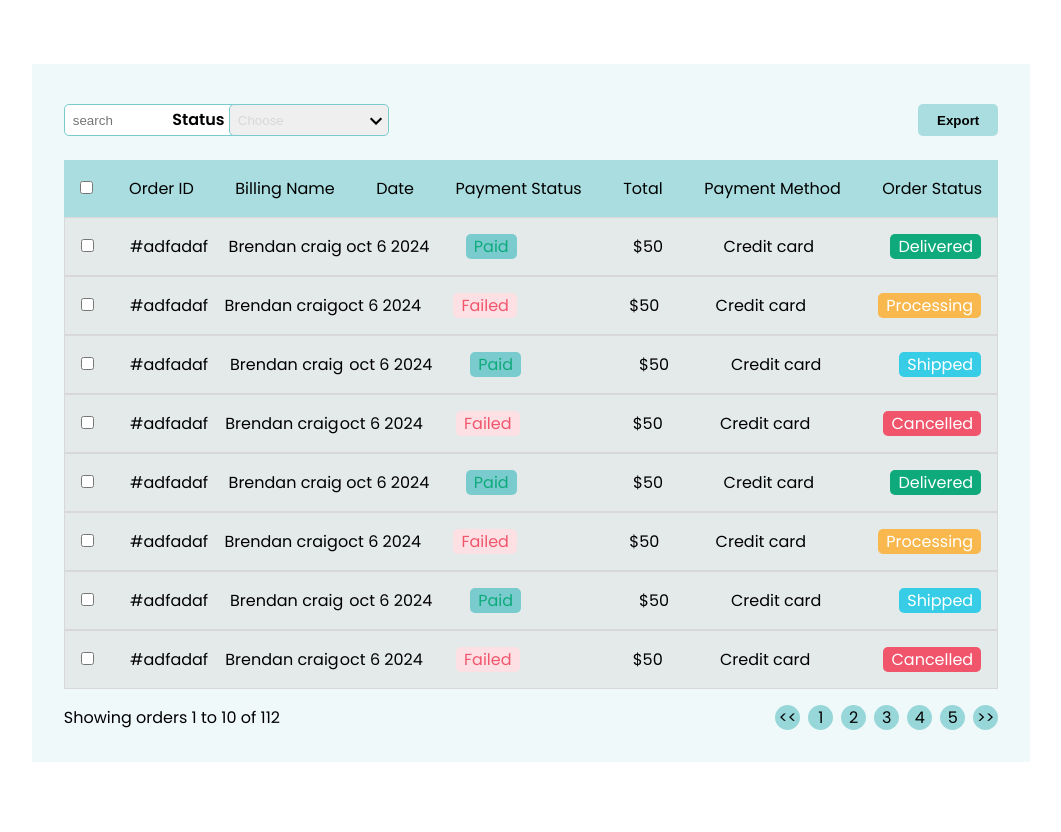
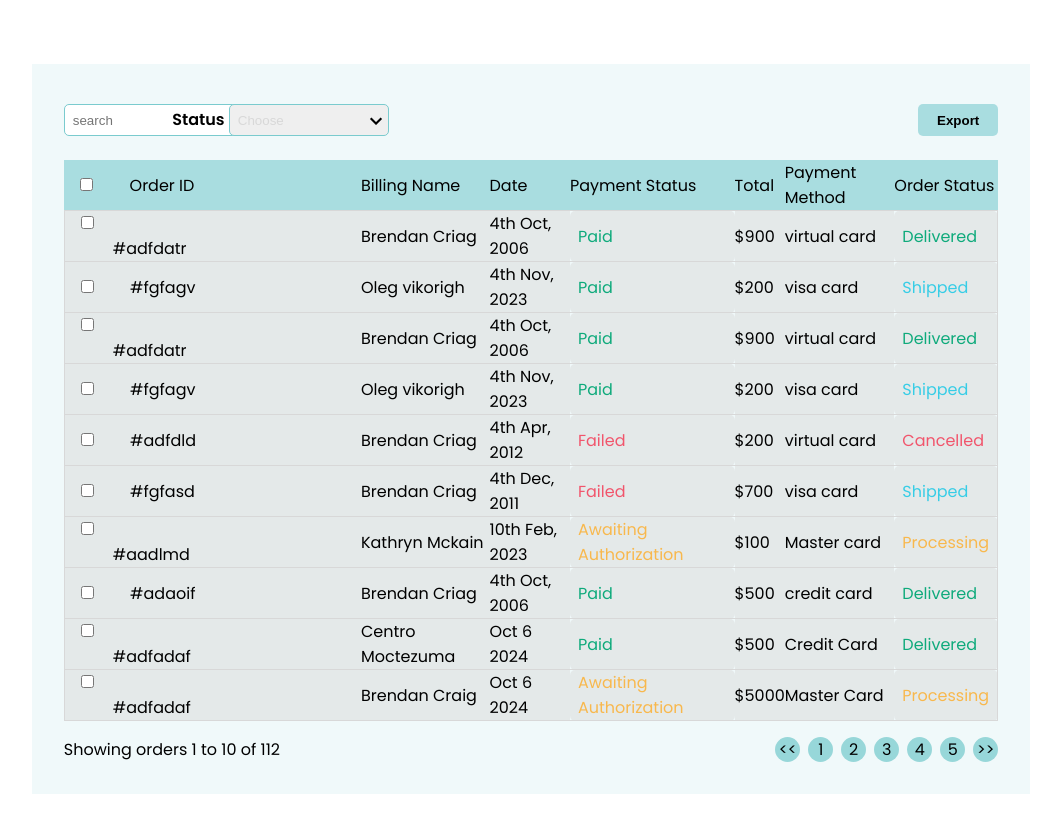
Before and after one commit to Triad01/THE-EMPYREAN-COUPLE-PROJECT, a plain HTML site: page index.html in a window 1280 px wide. Shown: the whole page, without its empty margins (109-1170 px from the left). Drawn offline with Linux system fonts and the light colour scheme.

Commit message:
modified html css and js codes

```diff
--- a/app.js
+++ b/app.js
@@ -1,86 +1,108 @@
 "use strict";
-// const section__orders = document.querySelector(".section__orders");
+// DOM SELECTIONS ===================================
+const section__orders = document.querySelector(".section__orders");
+const section__headings = document.querySelector(".section__headings");
 
-// const DDUMMY_ORDERS = [
-//   {
-//     id: "#adafdf",
-//     name: "Brendan Criag",
-//     date: "4th October, 2006",
-//     payment_status: "Paid",
-//     total: "$500",
-//     payment_method: "credit card",
-//     order_status: "Delivered",
-//   },
-//   {
-//     id: "#aadrtd",
-//     name: "Kathryn Mckain",
-//     date: "10th November, 2023",
-//     payment_status: "awaiting authorization",
-//     total: "$1000",
-//     payment_method: "Master card",
-//     order_status: "Processing",
-//   },
-//   {
-//     id: "#fgfasd",
-//     name: "Brendan Criag",
-//     date: "4th october, 2011",
-//     payment_status: "payment_failed",
-//     total: "$2000",
-//     payment_method: "visa card",
-//     order_status: "Shipped",
-//   },
-//   {
-//     id: "#adfdfad",
-//     name: "Brendan Criag",
-//     date: "4th october, 2012",
-//     payment_status: "payment_failed",
-//     total: "$2000",
-//     payment_method: "virtual card",
-//     order_status: "Cancelled",
-//   },
-//   {
-//     id: "#fgfagv",
-//     name: "Oleg vikorigh",
-//     date: "4th october, 2023",
-//     payment_status: "paid",
-//     total: "$200",
-//     payment_method: "visa card",
-//     order_status: "Shipped",
-//   },
-//   {
-//     id: "#adfdatr",
-//     name: "Brendan Criag",
-//     date: "4th october, 2006",
-//     payment_status: "Paid",
-//     total: "$900",
-//     payment_method: "virtual card",
-//     order_status: "Delivered",
-//   },
-// ];
+const DUMMY_ORDERS = [
+  {
+    id: "#adaoif",
+    name: "Brendan Criag",
+    date: "4th Oct, 2006",
+    payment_status: "Paid",
+    total: "$500",
+    payment_method: "credit card",
+    order_status: "Delivered",
+  },
+  {
+    id: "#aadlmd",
+    name: "Kathryn Mckain",
+    date: "10th Feb, 2023",
+    payment_status: "Awaiting Authorization",
+    total: "$100",
+    payment_method: "Master card",
+    order_status: "Processing",
+  },
+  {
+    id: "#fgfasd",
+    name: "Brendan Criag",
+    date: "4th Dec, 2011",
+    payment_status: "Failed",
+    total: "$700",
+    payment_method: "visa card",
+    order_status: "Shipped",
+  },
+  {
+    id: "#adfdld",
+    name: "Brendan Criag",
+    date: "4th Apr, 2012",
+    payment_status: "Failed",
+    total: "$200",
+    payment_method: "virtual card",
+    order_status: "Cancelled",
+  },
+  {
+    id: "#fgfagv",
+    name: "Oleg vikorigh",
+    date: "4th Nov, 2023",
+    payment_status: "Paid",
+    total: "$200",
+    payment_method: "visa card",
+    order_status: "Shipped",
+  },
+  {
+    id: "#adfdatr",
+    name: "Brendan Criag",
+    date: "4th Oct, 2006",
+    payment_status: "Paid",
+    total: "$900",
+    payment_method: "virtual card",
+    order_status: "Delivered",
+  },
+  {
+    id: "#fgfagv",
+    name: "Oleg vikorigh",
+    date: "4th Nov, 2023",
+    payment_status: "Paid",
+    total: "$200",
+    payment_method: "visa card",
+    order_status: "Shipped",
+  },
+  {
+    id: "#adfdatr",
+    name: "Brendan Criag",
+    date: "4th Oct, 2006",
+    payment_status: "Paid",
+    total: "$900",
+    payment_method: "virtual card",
+    order_status: "Delivered",
+  },
+];
 
-// Dummy_ORDERS.forEach((order) => {
-//   section__orders.insertAdjacentHTML(
-//     "afterend",
-//     `  <div class="section__order">
-//     <div>
-//       <input type="checkbox" />
-//       <p>${order.id}</p>
-//     </div>
-//     <div>${order.name}</div>
-//     <div>${order.date}</div>
-//     <div>${order.payment_status}</div>
-//     <div>${order.total}</div>
-//     <div>${order.payment_method}</div>
-//     <div>${order.order_status}</div>
-//   </div>
-//     `
-//   );
-// });
+DUMMY_ORDERS.forEach((order) => {
+  section__headings.insertAdjacentHTML(
+    "afterend",
+    `  <tr class="section__order--details">
+    <th>
+      <div class="id_box">
+        <input type="checkbox" />
+        <p class="order__id">${order.id}</p>
+      </div>
+    </th>
+    <th>${order.name}</th>
+    <th>${order.date}</th>
+    <th class="payment_status">${order.payment_status}</th>
+    <th>${order.total}</th>
+    <th>${order.payment_method}</th>
+    <th class="order_status">${order.order_status}</th>
+  </tr>
+    `
+  );
+});
 
 const payment_status = document.querySelectorAll(".payment_status");
 const order_status = document.querySelectorAll(".order_status");
 
-// =====PAYMENT STATUS STYLES ===============.
+// =====PAYMENT STATUS STYLES ========================
 payment_status.forEach((status) => {
   if (status.textContent === "Paid") {
     status.classList.add("paid");
@@ -91,8 +113,7 @@ payment_status.forEach((status) => {
   }
 });
 
-// ===ORDER STATUS STYLES =========================
-
+// ===ORDER STATUS STYLES =======================================
 order_status.forEach((status) => {
   if (status.textContent === "Delivered") {
     status.classList.add("delivered");
--- a/index.html
+++ b/index.html
@@ -38,115 +38,50 @@
       </section>
       <!-- section oders -->
       <section class="section__orders">
-        <div class="section__heading">
-          <div>
-            <input type="checkbox" />
-            <p>Order ID</p>
-          </div>
-          <div>Billing Name</div>
-          <div>Date</div>
-          <div>Payment Status</div>
-          <div>Total</div>
-          <div>Payment Method</div>
-          <div>Order Status</div>
-        </div>
-        <div class="section__order">
-          <div>
-            <input type="checkbox" />
-            <p>#adfadaf</p>
-          </div>
-          <div>Brendan craig</div>
-          <div>oct 6 2024</div>
-          <div class="payment_status">Paid</div>
-          <div>$50</div>
-          <div>Credit card</div>
-          <div class="order_status">Delivered</div>
-        </div>
-        <div class="section__order">
-          <div>
-            <input type="checkbox" />
-            <p>#adfadaf</p>
-          </div>
-          <div>Brendan craig</div>
-          <div>oct 6 2024</div>
-          <div class="payment_status">Failed</div>
-          <div>$50</div>
-          <div>Credit card</div>
-          <div class="order_status">Processing</div>
-        </div>
-        <div class="section__order">
-          <div>
-            <input type="checkbox" />
-            <p>#adfadaf</p>
-          </div>
-          <div>Brendan craig</div>
-          <div>oct 6 2024</div>
-          <div class="payment_status">Paid</div>
-          <div>$50</div>
-          <div>Credit card</div>
-          <div class="order_status">Shipped</div>
-        </div>
-        <div class="section__order">
-          <div>
-            <input type="checkbox" />
-            <p>#adfadaf</p>
-          </div>
-          <div>Brendan craig</div>
-          <div>oct 6 2024</div>
-          <div class="payment_status">Failed</div>
-          <div>$50</div>
-          <div>Credit card</div>
-          <div class="order_status">Cancelled</div>
-        </div>
-        <div class="section__order">
-          <div>
-            <input type="checkbox" />
-            <p>#adfadaf</p>
-          </div>
-          <div>Brendan craig</div>
-          <div>oct 6 2024</div>
-          <div class="payment_status">Paid</div>
-          <div>$50</div>
-          <div>Credit card</div>
-          <div class="order_status">Delivered</div>
-        </div>
-        <div class="section__order">
-          <div>
-            <input type="checkbox" />
-            <p>#adfadaf</p>
-          </div>
-          <div>Brendan craig</div>
-          <div>oct 6 2024</div>
-          <div class="payment_status">Failed</div>
-          <div>$50</div>
-          <div>Credit card</div>
-          <div class="order_status">Processing</div>
-        </div>
-        <div class="section__order">
-          <div>
-            <input type="checkbox" />
-            <p>#adfadaf</p>
-          </div>
-          <div>Brendan craig</div>
-          <div>oct 6 2024</div>
-          <div class="payment_status">Paid</div>
-          <div>$50</div>
-          <div>Credit card</div>
-          <div class="order_status">Shipped</div>
-        </div>
-        <div class="section__order">
-          <div>
-            <input type="checkbox" />
-            <p>#adfadaf</p>
-          </div>
-          <div>Brendan craig</div>
-          <div>oct 6 2024</div>
-          <div class="payment_status">Failed</div>
-          <div>$50</div>
-          <div>Credit card</div>
-          <div class="order_status">Cancelled</div>
-        </div>
-      </section>
+        <table class="table">
+          <tr class="section__headings">
+            <th>
+              <div class="id_box">
+                <input type="checkbox" />
+                <p class="order__id">Order ID</p>
+              </div>
+            </th>
+            <th>Billing Name</th>
+            <th>Date</th>
+            <th>Payment Status</th>
+            <th>Total</th>
+            <th>Payment Method</th>
+            <th>Order Status</th>
+          </tr>
+          <tr class="section__order--details">
+              <td>
+                <div class="id_box">
+                  <input type="checkbox" />
+                  <p class="order__id">#adfadaf</p>
+                </div>
+              </td>
+              <td>Centro Moctezuma</td>
+              <td>Oct 6 2024</td>
+              <td class="payment_status">Paid</td>
+              <td>$500</td>
+              <td>Credit Card</td>
+              <td class="order_status">Delivered</td>
+          </tr>
+          <tr class="section__order--details">
+            <td>
+              <div class="id_box">
+                <input type="checkbox" />
+                <p class="order__id">#adfadaf</p>
+              </div>
+            </td>
+            <td>Brendan Craig</td>
+            <td>Oct 6 2024</td>
+            <td class="payment_status">Awaiting Authorization</td>
+            <td>$5000</td>
+            <td>Master Card</td>
+            <td class="order_status">Processing</td>
+          </tr>
+        </table>
       <section class="page_count">
         <p class="">Showing orders 1 to 10 of 112</p>
         <div class="go-to_circles">
--- a/style.css
+++ b/style.css
@@ -82,50 +82,37 @@ select {
   color: #000;
   font-weight: bold;
 }
-/* SECTION ORDERS (Heading) ======================================================================= */
 
-.section__heading {
-  display: flex;
-  background-color: rgba(122, 203, 206, 59%);
-  justify-content: space-between;
-  padding: 1rem;
+/* section oder (table layout) ======================*/
+table {
+  width: 100%;
+  /* border-spacing: 0; */
+  border-collapse: collapse;
   margin-top: 1rem;
 }
+.section__headings {
+  background-color: rgba(122, 203, 206, 59%);
+  height: 3rem;
+}
 
-.section__orders p,
-.section__order p {
+th {
+  text-align: start;
+  font-weight: 400;
+}
+.id_box {
+  margin-right: 10rem;
+  padding-left: 1rem;
+}
+
+.section__orders .order__id {
   display: inline;
   margin-left: 2rem;
 }
 
-/* SECTION ORDER --- (Order details) */
-.section__order {
-  display: flex;
-  justify-content: space-between;
-  padding: 1rem;
+.section__order--details {
   background-color: rgba(217, 217, 217, 50%);
   border: 1px solid rgba(216, 216, 216, 100%);
-}
-
-.section__order div {
-  text-align: center;
-  margin-left: 0rem;
-}
-
-.section__order > :nth-child(2) {
-  transform: translateX(-2rem);
-}
-.section__order > :nth-child(3) {
-  transform: translateX(-5rem);
-}
-.section__order > :nth-child(4) {
-  transform: translateX(-6rem);
-}
-.section__order > :nth-child(5) {
-  transform: translateX(-2rem);
-}
-.section__order > :nth-child(6) {
-  transform: translateX(-1.5rem);
+  height: 3rem;
 }
 
 /*  Page count ===================== */
@@ -134,6 +121,11 @@ select {
   display: flex;
   justify-content: space-between;
   margin-top: 1rem;
+}
+
+.page_count + p {
+  padding-left: 0;
+  margin-left: 0;
 }
 .go-to_circles {
   display: flex;
@@ -152,51 +144,51 @@ select {
   margin-right: 0.5rem;
 }
 
-/* payment status colors */
+/* payment status colors =================================================== */
 
 .paid {
   color: #0eaa7b;
-  background-color: #7acbce;
+  /* background-color: #7acbce; */
   border-radius: 5px;
   padding: 0 0.5rem;
 }
 .failed {
   color: #f1556c;
-  background-color: #fce0e4;
+  /* background-color: #fce0e4; */
   border-radius: 5px;
   padding: 0 0.5rem;
 }
 .awaiting_authorization {
   color: #f8b84d;
-  background-color: #fcebd0;
+  /* background-color: #fcebd0; */
   border-radius: 5px;
   padding: 0 0.5rem;
 }
 
-/* Order status colors */
+/* Order status colors =======================================================*/
 .delivered {
-  background-color: #0eaa7b;
-  color: #fff;
+  /* background-color: #0eaa7b; */
+  color: #0eaa7b;
   border-radius: 5px;
   padding: 0 0.5rem;
 }
 .processing {
-  background-color: #f8b84d;
-  color: #fff;
+  /* background-color: #f8b84d; */
+  color: #f8b84d;
   border-radius: 5px;
   padding: 0 0.5rem;
 }
 
 .shipped {
-  background-color: #37cde6;
-  color: #fff;
+  /* background-color: #37cde6; */
+  color: #37cde6;
   border-radius: 5px;
   padding: 0 0.5rem;
 }
 
 .cancelled {
-  background-color: #f1556c;
-  color: #fff;
+  /* background-color: #f1556c; */
+  color: #f1556c;
   border-radius: 5px;
   padding: 0 0.5rem;
 }
```
